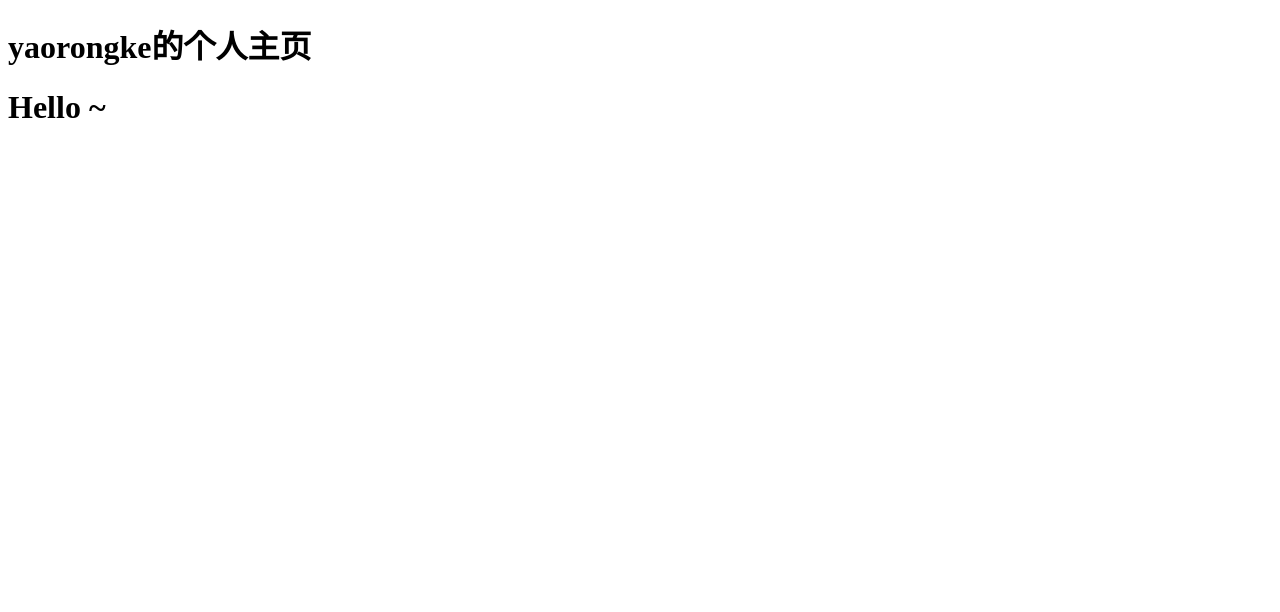
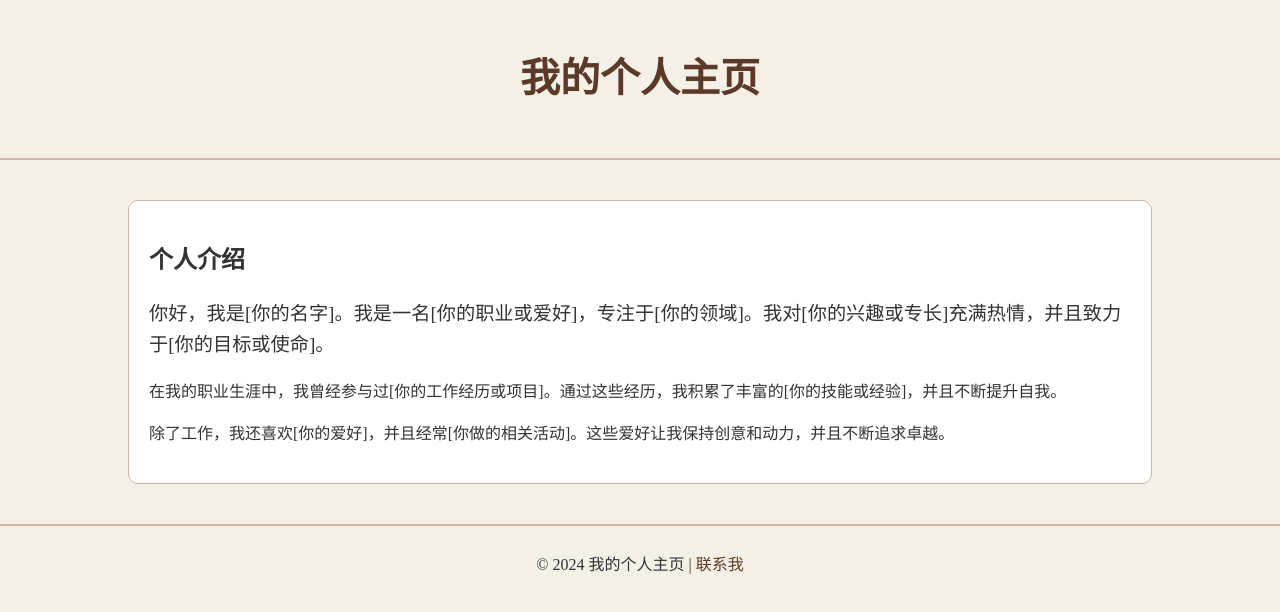
Before and after one commit to zheng157/zheng157.github.io, a plain HTML site: page index.html in a window 1280 px wide. Drawn offline with Linux system fonts and the light colour scheme.

Commit message:
Update index.html

```diff
--- a/index.html
+++ b/index.html
@@ -1,11 +1,83 @@
 <!DOCTYPE html>
-<html lang="en">
+<html lang="zh">
 <head>
     <meta charset="UTF-8">
-    <title>yaorongke</title>
+    <meta name="viewport" content="width=device-width, initial-scale=1.0">
+    <title>个人介绍</title>
+    <style>
+        body {
+            font-family: 'SimSun', serif;
+            background-color: #f4f0e6;
+            color: #333;
+            margin: 0;
+            padding: 0;
+            line-height: 1.6;
+        }
+        .container {
+            width: 80%;
+            margin: 0 auto;
+            padding: 20px;
+        }
+        header {
+            text-align: center;
+            padding: 20px;
+            border-bottom: 2px solid #d4b5a1;
+            margin-bottom: 20px;
+        }
+        header h1 {
+            font-size: 2.5em;
+            color: #5b3a29;
+        }
+        .content {
+            padding: 20px;
+            background-color: #fff;
+            border: 1px solid #d4b5a1;
+            border-radius: 10px;
+        }
+        .footer {
+            text-align: center;
+            padding: 10px;
+            border-top: 2px solid #d4b5a1;
+            margin-top: 20px;
+        }
+        a {
+            color: #5b3a29;
+            text-decoration: none;
+        }
+        a:hover {
+            text-decoration: underline;
+        }
+        .intro {
+            font-size: 1.2em;
+            margin-top: 10px;
+        }
+        img {
+            max-width: 100%;
+            height: auto;
+            border-radius: 10px;
+        }
+    </style>
 </head>
 <body>
-    <h1>yaorongke的个人主页</h1>
-    <h1>Hello ~</h1>
+    <header>
+        <h1>我的个人主页</h1>
+    </header>
+    <div class="container">
+        <div class="content">
+            <h2>个人介绍</h2>
+            <p class="intro">
+                你好，我是[你的名字]。我是一名[你的职业或爱好]，专注于[你的领域]。我对[你的兴趣或专长]充满热情，并且致力于[你的目标或使命]。
+            </p>
+            <p>
+                在我的职业生涯中，我曾经参与过[你的工作经历或项目]。通过这些经历，我积累了丰富的[你的技能或经验]，并且不断提升自我。
+            </p>
+            <p>
+                除了工作，我还喜欢[你的爱好]，并且经常[你做的相关活动]。这些爱好让我保持创意和动力，并且不断追求卓越。
+            </p>
+        </div>
+    </div>
+    <footer class="footer">
+        <p>&copy; 2024 我的个人主页 | <a href="mailto:your.email@example.com">联系我</a></p>
+    </footer>
 </body>
 </html>
```
